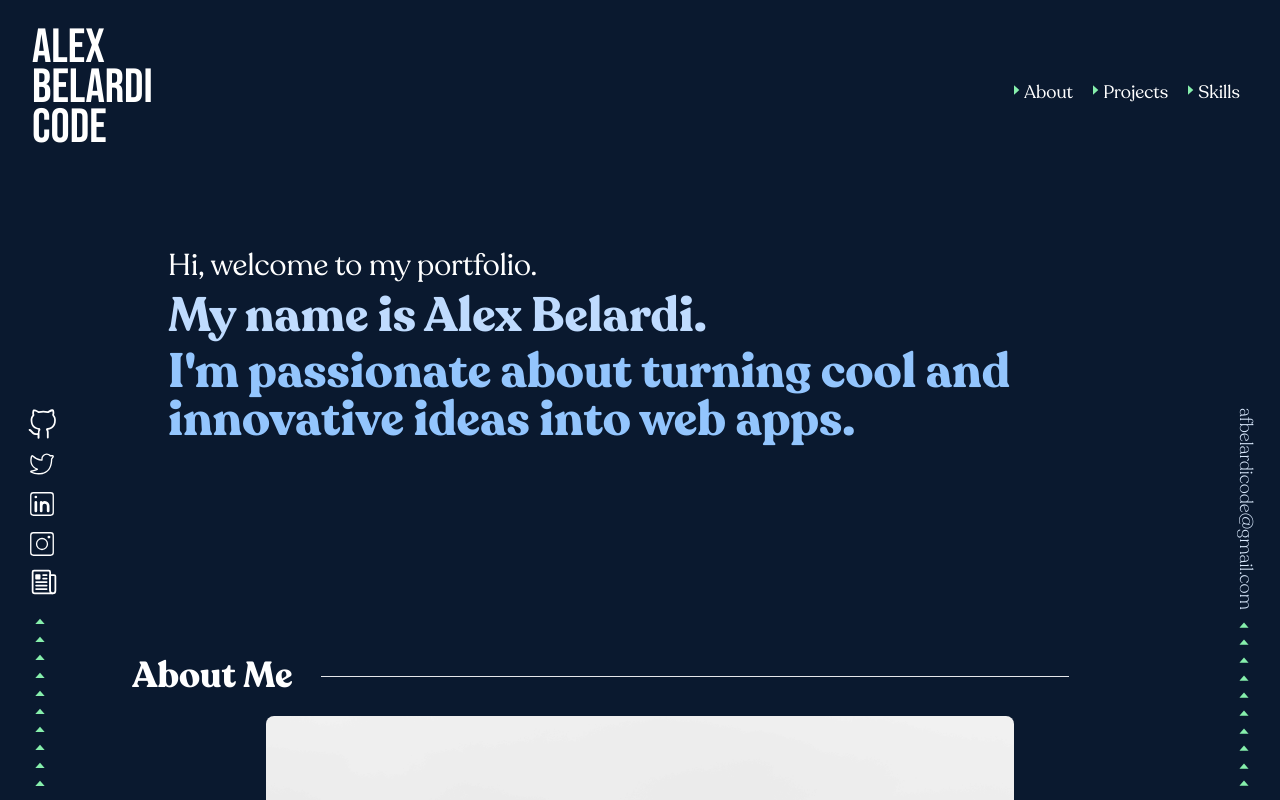
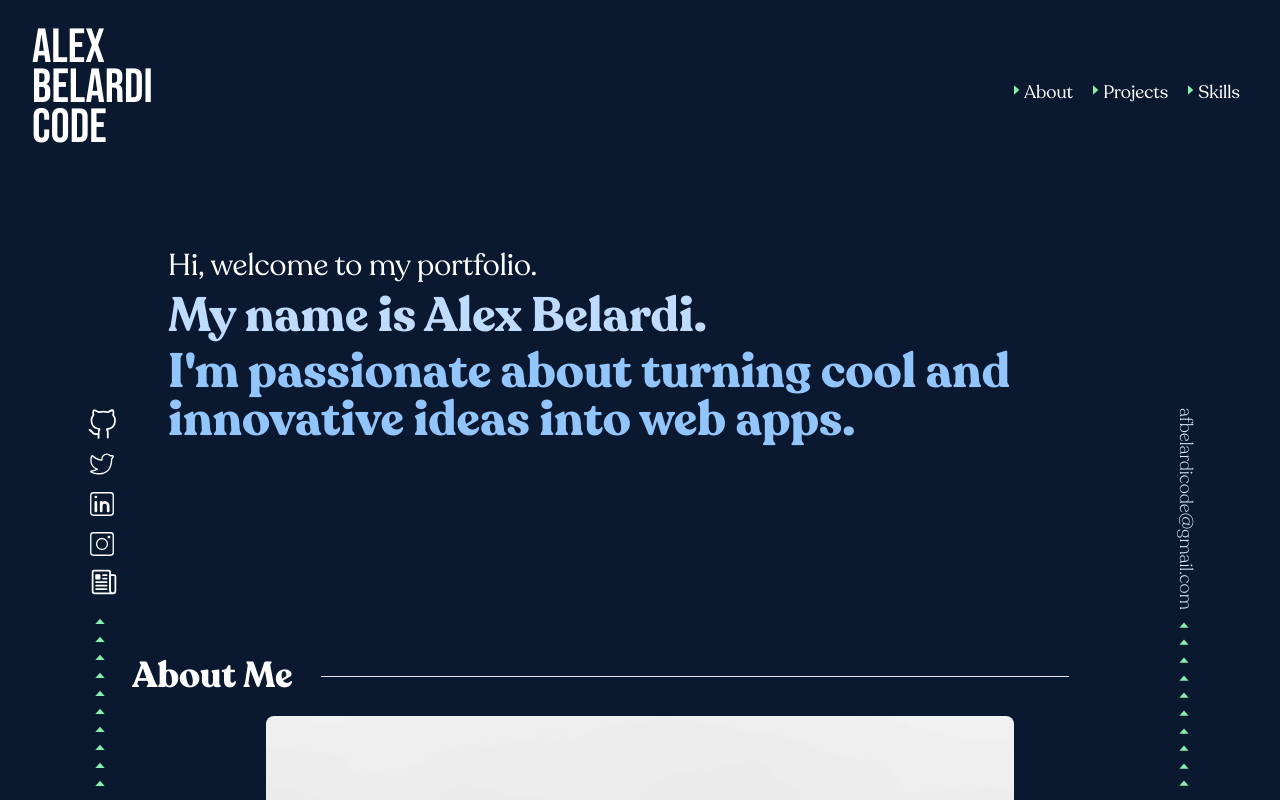
Before and after one commit to afbelardi/new-portfolio, a Next.js app: page / in a window 1280 px wide. Built offline with nearby package versions, Linux system fonts and the light colour scheme.

Commit message:
changes for lg and xl screen sizes

```diff
--- a/src/components/AboutMe.js
+++ b/src/components/AboutMe.js
@@ -18,7 +18,7 @@ export default function AboutMe({ aboutRef }) {
             <section className="flex flex-col items-center justify-center h-5/6">
                 <img src='/me.jpg' id={styles.about} className="w-full mt-5 rounded-lg lg:hidden min-h-5/6 max-w-500 max-h-500"></img>
                 <img src='/me2.jpg' id={styles.about} className="hidden mt-5 rounded-lg lg:w-3/5 lg:flex min-h-5/6 "></img>
-                <div className="w-5/6 mt-8 text-justify lg:text-lg lg:w-full max-w-500">
+                <div className="w-5/6 mt-8 text-justify lg:w-3/5 lg:text-lg lg:max-w-800">
                     <Fade up>
                         <p  className="text-white text-md font-recoleta-light">My interest in technology began from a young age. By 13 years old, I was creating technology product review videos for my
                         YouTube channel. While partnering with major brands, I amassed a following of 7,000 subscribers and 2 million video views.
--- a/src/components/Sidebars.js
+++ b/src/components/Sidebars.js
@@ -13,7 +13,7 @@ export default function Sidebars() {
 
     return (
         <>
-            <div className="hidden md:w-13 md:bottom-0 md:flex-col md:right-0 md:flex md:items-center md:mb-2 md:mr-5 md:fixed md:h-96 md:">
+            <div className="hidden md:w-13 md:bottom-0 md:flex-col md:right-0 lg:mr-10 xl:mr-20 lg:z-50 lg:absolute md:flex md:items-center md:mb-2 md:mr-5 md:fixed md:h-96 md:">
                 <a className="text-lg text-blue-100 writing-vertical font-recoleta-light" title="Send me an Email" href="mailto:afbelardicode@gmail.com">afbelardicode@gmail.com</a>
                 <BiCaretUp className="mt-2 mr-1 text-green-300"/>
                 <BiCaretUp className="mt-0.5 mr-1 text-green-300"/>
@@ -26,7 +26,7 @@ export default function Sidebars() {
                 <BiCaretUp className="mt-0.5 mr-1 text-green-300"/>
                 <BiCaretUp className="mt-0.5 mr-1 text-green-300"/>
             </div>
-            <div className="hidden md:justify-center md:ml-5 md:mb-2 md:items-center md:w-11 md:flex-col md:flex md:bottom-0 md:left-0 md:fixed md:h-96">
+            <div className="hidden md:justify-center md:ml-5 md:mb-2 lg:z-50 xl:ml-20 lg:absolute lg:ml-10 md:items-center md:w-11 md:flex-col md:flex md:bottom-0 md:left-0 md:fixed md:h-96">
             <div className="flex flex-col items-end h-1/2">
                 <a href="https://www.github.com/afbelardi" target="_blank" rel="noreferrer" title="Github">
                     <VscGithubAlt className="mb-2 text-white" size={32}/>
--- a/src/components/Skills.js
+++ b/src/components/Skills.js
@@ -64,7 +64,7 @@ export default function Skills({ skillsRef }) {
                             <p className="text-lg text-white font-recoleta-regular">Tailwind CSS</p>
                         </li>
                     </ul>
-                    <ul className="flex flex-col mt-2">
+                    <ul className="flex flex-col mt-2 ml-3">
                         <li className="flex">
                             <BiCaretRight className="text-green-300 mt-0.5"/>
                             <p className="text-lg text-white font-recoleta-regular">HTML</p>
```
